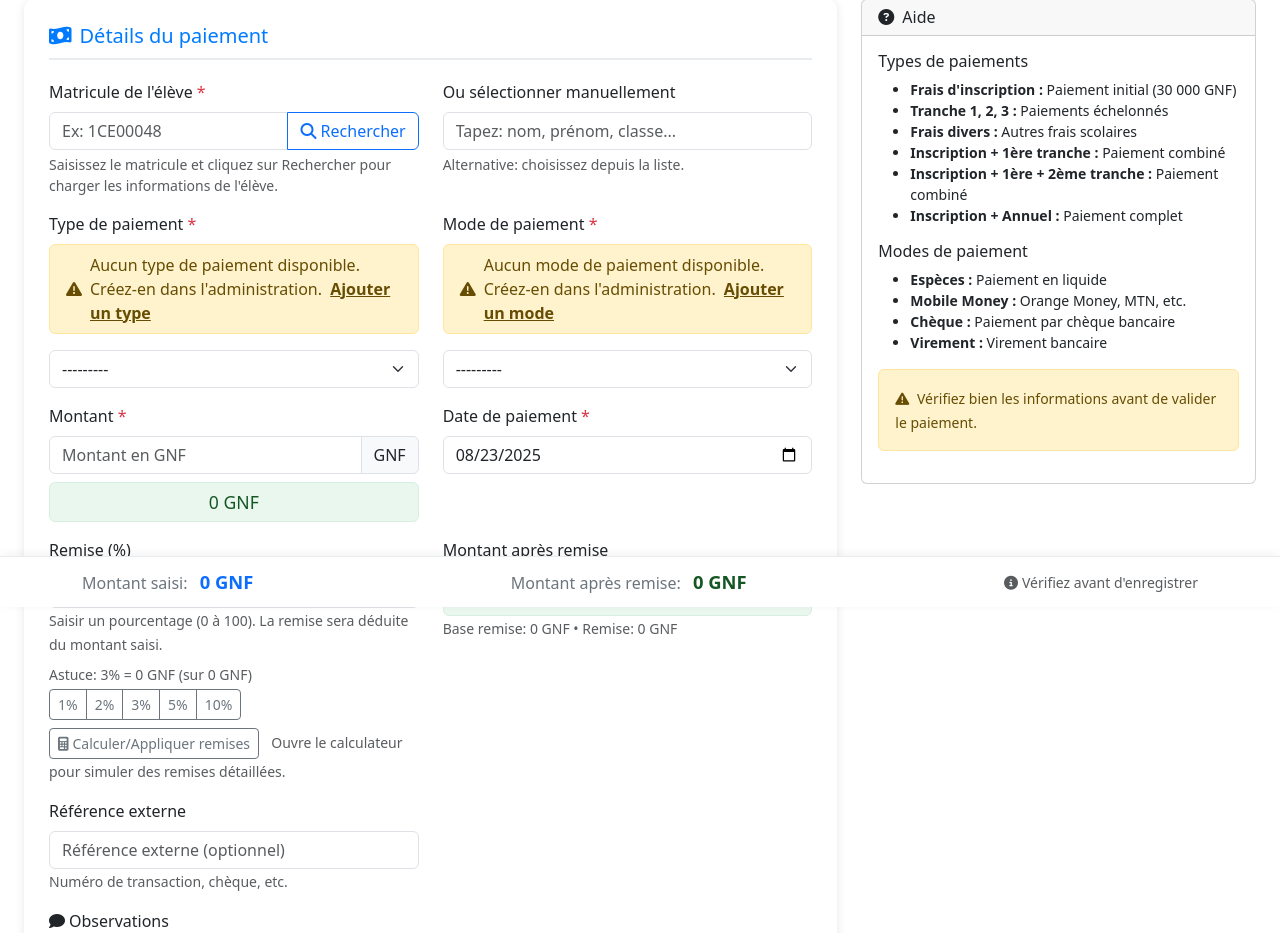
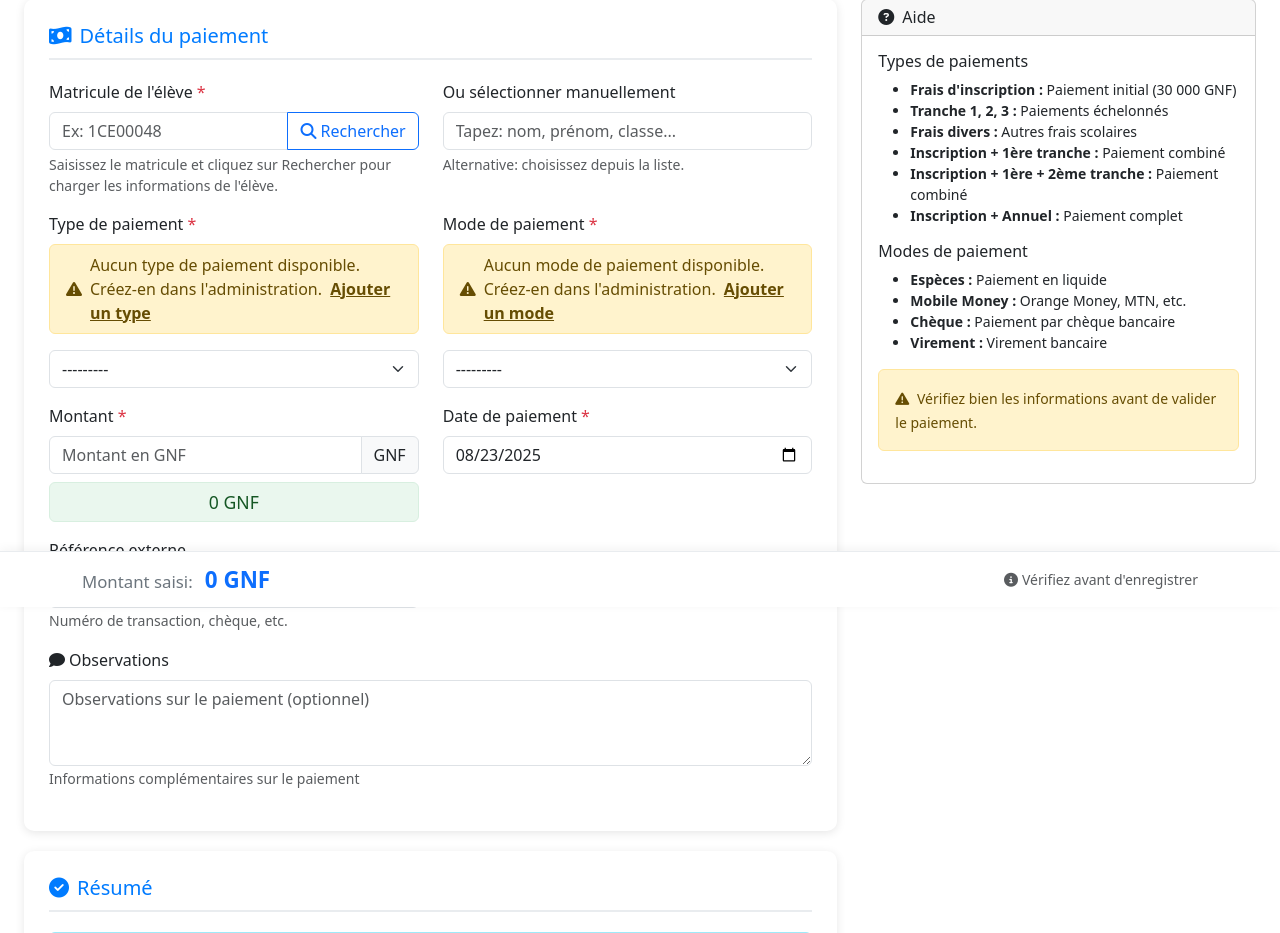
Before and after one commit to Faraleno2022/myschool, a Django app: page /paiements/ajouter/ in a window 1280 px wide. Shown: the part 193-1126 px from the top of the page. Run offline with Django 5.2, Linux system fonts and the light colour scheme; the visitor is signed in with stand-in values (Sample User, id 1); data that the repository does not hold is empty.

Commit message:
feat(paiements): appliquer et tracer la remise 3% T1+T2+T3 sur reçus et rapports

```diff
--- a/paiements/views.py
+++ b/paiements/views.py
@@ -1463,22 +1463,8 @@ def ajouter_paiement(request, eleve_id=None):
             paiement = form.save(commit=False)
             paiement.cree_par = request.user
 
-            # Appliquer une remise si saisie par le comptable (réduction directe du montant)
-            remise_pct = form.cleaned_data.get('remise_pourcentage') or Decimal('0')
-            montant_original = paiement.montant or Decimal('0')
-            montant_remise = Decimal('0')
-            if remise_pct and remise_pct > 0 and montant_original > 0:
-                try:
-                    # Calculer la remise
-                    montant_remise = (montant_original * Decimal(remise_pct)) / Decimal('100')
-                    # Cap au montant original
-                    if montant_remise > montant_original:
-                        montant_remise = montant_original
-                    # Déduire du montant du paiement
-                    paiement.montant = max(Decimal('0'), montant_original - montant_remise)
-                except Exception:
-                    # En cas d'erreur de conversion/calcul, ignorer la remise
-                    montant_remise = Decimal('0')
+            # Remises désactivées lors de la création du paiement.
+            # Elles ne peuvent être appliquées qu'après validation de l'échéancier.
 
             # Le numéro de reçu est maintenant généré automatiquement par le modèle
             try:
@@ -1493,42 +1479,7 @@ def ajouter_paiement(request, eleve_id=None):
                 }
                 return render(request, 'paiements/form_paiement.html', context)
 
-            # Enregistrer la ligne de remise appliquée (si applicable)
-            try:
-                if montant_remise and montant_remise > 0:
-                    # Chercher/créer une RemiseReduction générique "Remise manuelle"
-                    from django.utils.timezone import now
-                    today = now().date()
-                    remise_obj, _ = RemiseReduction.objects.get_or_create(
-                        nom='Remise manuelle',
-                        type_remise='POURCENTAGE',
-                        valeur=Decimal(remise_pct or 0),
-                        motif='AUTRE',
-                        defaults={
-                            'description': 'Remise saisie manuellement lors de la création du paiement',
-                            'date_debut': today,
-                            'date_fin': today,
-                            'actif': True,
-                            'cree_par': request.user if request.user.is_authenticated else None,
-                        }
-                    )
-                    # Si la remise existe mais hors validité aujourd'hui, on force une validité du jour
-                    if not (remise_obj.date_debut <= today <= remise_obj.date_fin):
-                        remise_obj.date_debut = today
-                        remise_obj.date_fin = today
-                        remise_obj.actif = True
-                        remise_obj.save(update_fields=['date_debut', 'date_fin', 'actif'])
-
-                    PaiementRemise.objects.update_or_create(
-                        paiement=paiement,
-                        remise=remise_obj,
-                        defaults={'montant_remise': montant_remise}
-                    )
-                    # Info utilisateur
-                    messages.info(request, f"Remise appliquée: {int(montant_remise):,} GNF (\u2212{remise_pct}% )".replace(',', ' '))
-            except Exception as _e:
-                # Ne pas bloquer le flux si la ligne de remise échoue
-                messages.warning(request, "La remise n'a pas pu être enregistrée en détail, mais le paiement a bien été créé.")
+            # Aucune écriture de remise à ce stade.
 
             # Ne pas impacter l'échéancier tant que le paiement n'est pas validé
             try:
@@ -2603,50 +2554,76 @@ def appliquer_remise_paiement(request, paiement_id):
                     # Supprimer les anciennes remises
                     PaiementRemise.objects.filter(paiement=paiement).delete()
 
-                    # Calculer et appliquer les nouvelles remises
-                    # Base de calcul = DÛ GLOBAL SCOLARITÉ (T1+T2+T3) RESTANT, hors frais d'inscription
-                    # Si l'échéancier n'est pas disponible, fallback au montant du paiement
+                    # Calculer et appliquer la remise selon la règle métier:
+                    # Remise = (Tranche 1 due + Tranche 2 due + Tranche 3 due) * 3%
+                    # Inscription exclue.
                     base_remise = paiement.montant
                     try:
-                        ech = EcheancierPaiement.objects.filter(eleve=paiement.eleve, annee_scolaire=paiement.eleve.classe.annee_scolaire).first()
+                        ech = EcheancierPaiement.objects.filter(
+                            eleve=paiement.eleve,
+                            annee_scolaire=paiement.eleve.classe.annee_scolaire
+                        ).first()
                         if ech:
-                            t1_rest = max(Decimal('0'), (ech.tranche_1_due or 0) - (ech.tranche_1_payee or 0))
-                            t2_rest = max(Decimal('0'), (ech.tranche_2_due or 0) - (ech.tranche_2_payee or 0))
-                            t3_rest = max(Decimal('0'), (ech.tranche_3_due or 0) - (ech.tranche_3_payee or 0))
-                            base_remise = t1_rest + t2_rest + t3_rest
-                            # Sécurité: si base <= 0, on retombe sur le montant du paiement
+                            t1_due = Decimal(ech.tranche_1_due or 0)
+                            t2_due = Decimal(ech.tranche_2_due or 0)
+                            t3_due = Decimal(ech.tranche_3_due or 0)
+                            base_remise = t1_due + t2_due + t3_due
                             if base_remise <= 0:
                                 base_remise = paiement.montant
                     except Exception:
                         base_remise = paiement.montant
 
-                    total_remise = form.calculate_total_remise(base_remise)
-                    remises_details = form.get_remises_details(base_remise)
-
-                    # Créer les nouvelles associations remise-paiement
-                    for detail in remises_details:
-                        PaiementRemise.objects.create(
-                            paiement=paiement,
-                            remise=detail['remise'],
-                            montant_remise=detail['montant']
-                        )
+                    # 3% de la base
+                    total_remise = (Decimal(base_remise) * Decimal('0.03'))
+                    # Pas de valeurs décimales en GNF
+                    total_remise = total_remise.quantize(Decimal('1'))
+
+                    # Cap: ne jamais dépasser le montant du paiement
+                    montant_original = paiement.montant
+                    if total_remise > montant_original:
+                        total_remise = montant_original
+
+                    # Créer/Obtenir une RemiseReduction représentant la règle 3%
+                    from django.utils.timezone import now
+                    today = now().date()
+                    remise_obj, _ = RemiseReduction.objects.get_or_create(
+                        nom='Remise 3% scolarité (T1+T2+T3)',
+                        type_remise='POURCENTAGE',
+                        valeur=Decimal('3'),
+                        motif='AUTRE',
+                        defaults={
+                            'description': "3% du montant global des tranches de scolarité (hors inscription)",
+                            'date_debut': today,
+                            'date_fin': today,
+                            'actif': True,
+                            'cree_par': request.user if request.user.is_authenticated else None,
+                        }
+                    )
+                    # Forcer validité sur aujourd'hui
+                    if not (remise_obj.date_debut <= today <= remise_obj.date_fin):
+                        remise_obj.date_debut = today
+                        remise_obj.date_fin = today
+                        remise_obj.actif = True
+                        remise_obj.save(update_fields=['date_debut', 'date_fin', 'actif'])
+
+                    # Enregistrer l'association
+                    PaiementRemise.objects.create(
+                        paiement=paiement,
+                        remise=remise_obj,
+                        montant_remise=total_remise
+                    )
 
                     # Mettre à jour le montant du paiement (ne jamais aller sous 0)
-                    from decimal import Decimal
-                    # On applique la remise calculée sur la base globale au paiement courant, capped à son montant
-                    montant_original = paiement.montant
                     nouveau_montant = max(Decimal('0'), montant_original - total_remise)
                     paiement.montant = nouveau_montant
                     paiement.save()
 
                     # Messages informatifs
-                    messages.success(request, f"Remises appliquées avec succès !")
+                    messages.success(request, "Remise 3% appliquée avec succès !")
+                    messages.info(request, f"Base de calcul (T1+T2+T3): {base_remise:,.0f} GNF".replace(',', ' '))
                     messages.info(request, f"Montant original: {montant_original:,.0f} GNF".replace(',', ' '))
-                    messages.info(request, f"Total des remises: {total_remise:,.0f} GNF".replace(',', ' '))
+                    messages.info(request, f"Total remise (3%): {total_remise:,.0f} GNF".replace(',', ' '))
                     messages.info(request, f"Nouveau montant: {nouveau_montant:,.0f} GNF".replace(',', ' '))
-
-                    for detail in remises_details:
-                        messages.info(request, f"• {detail['description']}")
 
                     return redirect('paiements:detail_paiement', paiement_id=paiement.id)
 
--- a/templates/paiements/form_paiement.html
+++ b/templates/paiements/form_paiement.html
@@ -56,15 +56,16 @@
         z-index: 1030;
         box-shadow: 0 -2px 10px rgba(0,0,0,0.05);
         padding: 12px 0; /* plus d'espace vertical */
+        text-align: center;
     }
     .sticky-summary .label {
-        font-size: 1rem; /* un peu plus grand */
+        font-size: 1.05rem; /* un peu plus grand */
         color: #6c757d;
         margin-right: 8px;
     }
     .sticky-summary .value {
-        font-weight: 800; /* plus gras */
-        font-size: 1.15rem; /* plus grand */
+        font-weight: 900; /* plus gras */
+        font-size: 1.4rem; /* plus grand */
         line-height: 1.4; /* espacement vertical amélioré */
     }
     .sticky-summary .value.final {
@@ -75,7 +76,7 @@
     }
     /* Augmenter l'espacement entre les éléments de la barre */
     .sticky-summary .container > .d-flex {
-        gap: 12px 24px; /* row-gap, column-gap */
+        gap: 14px 28px; /* row-gap, column-gap */
     }
 </style>
 {% endblock %}
@@ -284,47 +285,6 @@
 
                     <div class="row">
                         <div class="col-md-6 mb-3">
-                            <label for="id_remise_pourcentage" class="form-label">
-                                Remise (%)
-                            </label>
-                            <div class="input-group">
-                                {{ form.remise_pourcentage }}
-                                <span class="input-group-text">%</span>
-                            </div>
-                            {% if form.remise_pourcentage.errors %}
-                                <div class="text-danger small">{{ form.remise_pourcentage.errors.0 }}</div>
-                            {% endif %}
-                            <small class="form-text text-muted">Saisir un pourcentage (0 à 100). La remise sera déduite du montant saisi.</small>
-                            <!-- Calculateur rapide de remise (%) -->
-                            <div class="mt-2" id="remiseQuickTools">
-                                <div class="small text-muted mb-1">
-                                    Astuce: <span id="onePercentHint">3% = 0 GNF (sur montant - 30 000)</span>
-                                </div>
-                                <div class="btn-group btn-group-sm" role="group" aria-label="Remise rapide">
-                                    <button type="button" class="btn btn-outline-secondary remise-quick" data-pct="1">1%</button>
-                                    <button type="button" class="btn btn-outline-secondary remise-quick" data-pct="2">2%</button>
-                                    <button type="button" class="btn btn-outline-secondary remise-quick" data-pct="3">3%</button>
-                                    <button type="button" class="btn btn-outline-secondary remise-quick" data-pct="5">5%</button>
-                                    <button type="button" class="btn btn-outline-secondary remise-quick" data-pct="10">10%</button>
-                                </div>
-                            </div>
-                            <div class="mt-2">
-                                <a href="{% url 'paiements:calculateur_remise' %}{% if eleve %}?eleve_id={{ eleve.id }}{% endif %}"
-                                   class="btn btn-sm btn-outline-secondary" target="_blank">
-                                    <i class="fas fa-calculator me-1"></i>Calculer/Appliquer remises
-                                </a>
-                                <small class="text-muted ms-2">Ouvre le calculateur pour simuler des remises détaillées.</small>
-                            </div>
-                        </div>
-                        <div class="col-md-6 mb-3">
-                            <label class="form-label">Montant après remise</label>
-                            <div class="form-control-plaintext montant-display" id="finalAmountDisplay">—</div>
-                            <small class="text-muted" id="remiseInfo" style="display:none;"></small>
-                        </div>
-                    </div>
-
-                    <div class="row">
-                        <div class="col-md-6 mb-3">
                             <label for="{{ form.reference_externe.id_for_label }}" class="form-label">
                                 Référence externe
                             </label>
@@ -468,10 +428,6 @@
                     <span class="label">Montant saisi:</span>
                     <span id="stickyMontant" class="value raw">0 GNF</span>
                 </div>
-                <div>
-                    <span class="label">Montant après remise:</span>
-                    <span id="stickyFinal" class="value final">—</span>
-                </div>
                 <div class="text-muted small d-none d-md-block">
                     <i class="fas fa-info-circle me-1"></i>Vérifiez avant d'enregistrer
                 </div>
@@ -491,87 +447,34 @@ document.addEventListener('DOMContentLoaded', function() {
     console.log('montantInput found:', !!montantInput, montantInput);
 
     const montantDisplay = document.getElementById('montantDisplay');
-    // Badge de montant suggéré
-    const badge = document.getElementById('montantSuggestionBadge');
-    const badgeValue = document.getElementById('montantSuggestionValue');
+    const stickyMontant = document.getElementById('stickyMontant');
     console.log('montantDisplay found:', !!montantDisplay);
     // Initialiser l'affichage du montant au chargement
     if (montantDisplay) {
         try {
             const initVal = parseFloat(montantInput && montantInput.value ? montantInput.value : 0) || 0;
-            montantDisplay.textContent = (isNaN(initVal) ? 0 : initVal).toLocaleString('fr-FR') + ' GNF';
+            const init = (isNaN(initVal) ? 0 : initVal).toLocaleString('fr-FR') + ' GNF';
+            montantDisplay.textContent = init;
+            if (stickyMontant) stickyMontant.textContent = init;
         } catch(_) {
             montantDisplay.textContent = '0 GNF';
+            if (stickyMontant) stickyMontant.textContent = '0 GNF';
         }
     }
-    // Calculateur rapide de remise (%)
-    function roundNearest1000(n) {
-        n = Number(n) || 0;
-        return Math.round(n / 1000) * 1000;
-    }
-    function fmtGNF(n) {
-        return (Number(n)||0).toLocaleString('fr-FR') + ' GNF';
-    }
-    function getTuitionBase() {
-        const ech = getEcheancier();
-        if (!ech) return null;
-        const due = (Number(ech.t1_du)||0) + (Number(ech.t2_du)||0) + (Number(ech.t3_du)||0);
-        const paid = (Number(ech.t1_paye)||0) + (Number(ech.t2_paye)||0) + (Number(ech.t3_paye)||0);
-        const rest = Math.max(0, due - paid);
-        return { due, paid, rest };
-    }
-    function updateOnePercentHint() {
-        try {
-            const entered = Number(montantInput && montantInput.value ? montantInput.value : 0) || 0;
-            // Règle demandée: retirer 30 000 GNF (inscription) avant de calculer 3%
-            const base = Math.max(0, entered - 30000);
-            const threePct = Math.round(base * 0.03);
-            const el = document.getElementById('onePercentHint');
-            if (el) el.textContent = '3% = ' + threePct.toLocaleString('fr-FR') + ' GNF (sur ' + base.toLocaleString('fr-FR') + ' GNF)';
-            console.debug('[threePercentHint]', { entered, base, threePct });
-        } catch(_) {}
-    }
-    updateOnePercentHint();
+
+    // Mettre à jour l'affichage du montant lors de la saisie
     if (montantInput) {
         montantInput.addEventListener('input', function(){
-            // MAJ affichage montant saisi
             try {
                 const v = parseFloat(montantInput.value || 0) || 0;
-                if (montantDisplay) montantDisplay.textContent = v.toLocaleString('fr-FR') + ' GNF';
+                const txt = v.toLocaleString('fr-FR') + ' GNF';
+                if (montantDisplay) montantDisplay.textContent = txt;
+                if (stickyMontant) stickyMontant.textContent = txt;
             } catch(_) {}
-            updateOnePercentHint();
-            if (typeof updateFinalAmount === 'function') updateFinalAmount();
         });
-        montantInput.addEventListener('change', function(){
-            updateOnePercentHint();
-            if (typeof updateFinalAmount === 'function') updateFinalAmount();
-        });
+        montantInput.addEventListener('change', function(){});
     }
-    // Recalculer l'aperçu quand le pourcentage de remise change
-    const remiseInput = document.getElementById('id_remise_pourcentage');
-    if (remiseInput) {
-        remiseInput.addEventListener('input', function(){
-            updateOnePercentHint();
-            if (typeof updateFinalAmount === 'function') updateFinalAmount();
-        });
-        remiseInput.addEventListener('change', function(){
-            updateOnePercentHint();
-            if (typeof updateFinalAmount === 'function') updateFinalAmount();
-        });
-    }
-    // Boutons rapides de remise (%): 1,2,3,5,10
-    document.querySelectorAll('.remise-quick').forEach(function(btn){
-        btn.addEventListener('click', function(){
-            const pct = Number(btn.getAttribute('data-pct')) || 0;
-            const remiseEl = document.getElementById('id_remise_pourcentage');
-            if (remiseEl) {
-                remiseEl.value = pct;
-                remiseEl.dispatchEvent(new Event('input'));
-                remiseEl.dispatchEvent(new Event('change'));
-            }
-            if (typeof updateFinalAmount === 'function') updateFinalAmount();
-        });
-    });
+    // Remise désactivée: aucun écouteur ni calcul de remise
 
     const submitBtn = document.getElementById('submitBtn');
     const form = document.getElementById('paiementForm');
```
